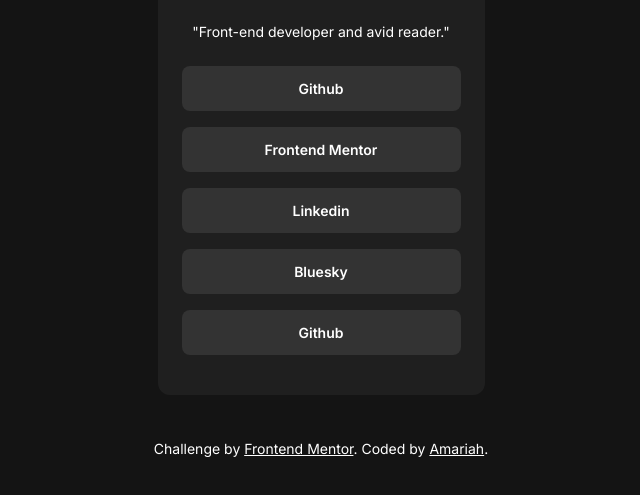
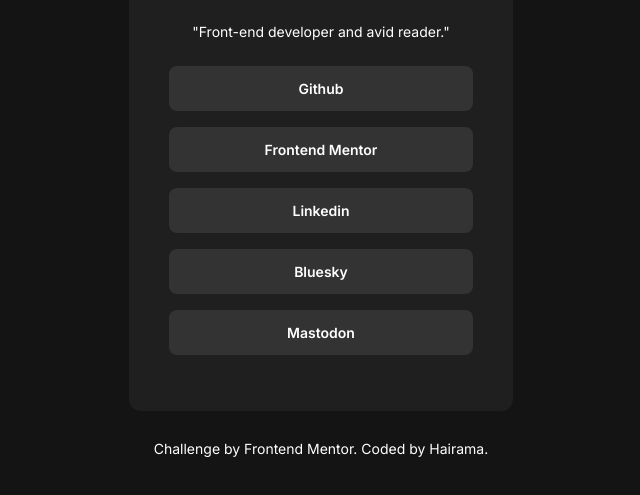
Before and after one commit to hairama/social-links-profile-main, a plain HTML site: page index.html in a window 1280 px wide. Shown: the part 301-796 px from the top of the page, without its empty margins (319-959 px from the left). Drawn offline with Linux system fonts and the light colour scheme.

Commit message:
Added media queries & link styling

```diff
--- a/index.html
+++ b/index.html
@@ -25,20 +25,18 @@
       <p class="tagline">"Front-end developer and avid reader."</p>
     </div>
     <ul class="links" aria-label="Social links">
-      <li class="link">Github</li>
-      <li class="link">Frontend Mentor</li>
-      <li class="link">Linkedin</li>
-      <li class="link">Bluesky</li>
-      <li class="link">Github</li>
+      <li class="link"><a href="#">Github</a></li>
+      <li class="link"><a href="#">Frontend Mentor</a></li>
+      <li class="link"><a href="#">Linkedin</a></li>
+      <li class="link"><a href="#">Bluesky</a></li>
+      <li class="link"><a href="#">Mastodon</a></li>
     </ul>
-
-
 
   </main>
 
   <div class="attribution">
     Challenge by <a href="https://www.frontendmentor.io?ref=challenge" target="_blank">Frontend Mentor</a>.
-    Coded by <a href="#">Amariah</a>.
+    Coded by <a href="https://github.com/hairama/">Hairama</a>.
   </div>
 </body>
 </html>
--- a/style.css
+++ b/style.css
@@ -37,6 +37,8 @@ body {
     border-radius: 12px;
     width: 327px;
     padding: 24px;
+    transition: padding 0.15s ease-in;
+    transition: width 0.3s ease-in;
 }
 
 .card--header {
@@ -81,13 +83,37 @@ li {
     line-height: 45px;
     font-weight: 600;
     cursor: url("./assets/images/handcursor.svg"), pointer;
-    transition: background-color 1s;
+    transition: background-color 1500ms 150ms;
+    transition: color 1.5s;
 }
 
-.link:hover {
+a {
+    text-decoration: none;
+    color: inherit;
+    background-color: inherit;
+    transition: background-color inherit;
+}
+
+.link {
+    background-color: var(--grey-700);
+    color: var(--white);
+    transition: background-color 750ms cubic-bezier(.19,1.05,.84,.93);
+    transition: color 1s;
+}
+
+.link:hover, a:hover, .link:focus, a:focus, li:focus {
     background-color: var(--green);
     color: var(--grey-900);
-    transition: background-color 1s;
-    transition-timing-function: linear;
-    /* transition-duration: 200ms; */
+    transition: background-color 750ms cubic-bezier(.19,1.05,.84,.93);
+    transition: color 1s;
 }
+
+@media (min-width: 600px) {
+    .card--body {
+        width: 384px;
+        padding: 40px;
+        transition: padding 0.15s ease-in;
+        transition: width 0.3s ease-in;
+
+    }
+}
```
